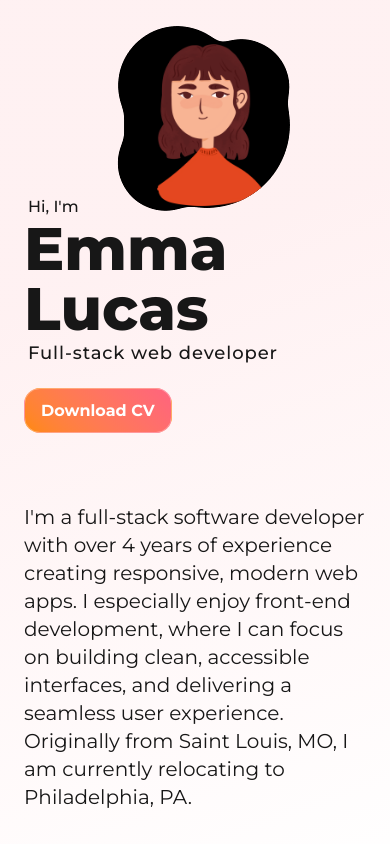
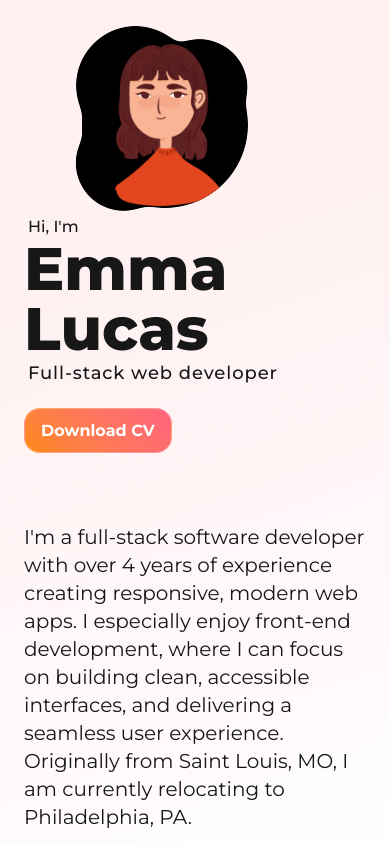
Before and after one commit to emlucas/portfolio, a Next.js app: page / in a window 390 px wide. Shown: the top 844 px of the page. Built offline with nearby package versions, Linux system fonts and the light colour scheme.

Commit message:
Updated mobile portrait scaling

```diff
--- a/src/app/homepage/headline.tsx
+++ b/src/app/homepage/headline.tsx
@@ -2,7 +2,7 @@ import HeadlineImage from "@/app/homepage/headlineImage";
 
 const Headline = () => {
 	return (
-		<section className={'flex justify-between w-full sm:pt-32 pt-[50vw] relative'} id={'home'}>
+		<section className={'flex justify-between w-full sm:pt-32 pt-[55vw] relative'} id={'home'}>
 			<div className={'flex flex-col items-start justify-center pb-12 z-10 mr-0 sm:mr-96 lg:mr-0'}>
 				<span className={'font-medium pl-1'}>Hi, I'm</span>
 				<h1 className={'font-extrabold text-6xl'} id={'my-name'}>
@@ -20,7 +20,7 @@ const Headline = () => {
 			</div>
 
 			<div
-				className={'imgWrapper absolute top-2 right-[5vh] sm:-right-6 md:-right-12 lg:right-0 w-[60vw] h-[60vw] sm:w-[400px] sm:h-[400px]'}>
+				className={'imgWrapper absolute top-2 right-[10vh] sm:-right-6 md:-right-12 lg:right-0 w-[60vw] h-[60vw] sm:w-[400px] sm:h-[400px]'}>
 				<HeadlineImage/>
 			</div>
 		</section>
```
